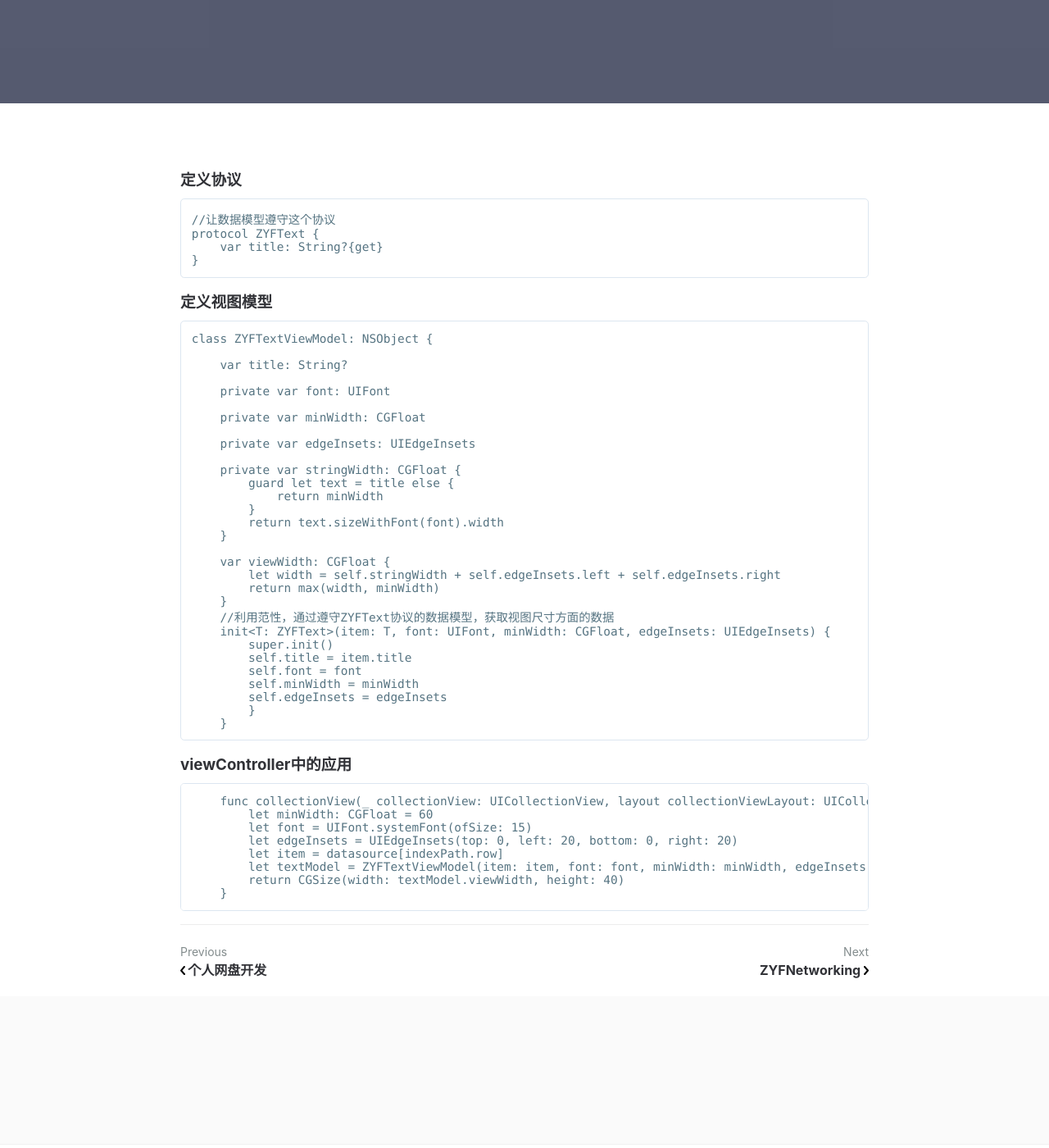
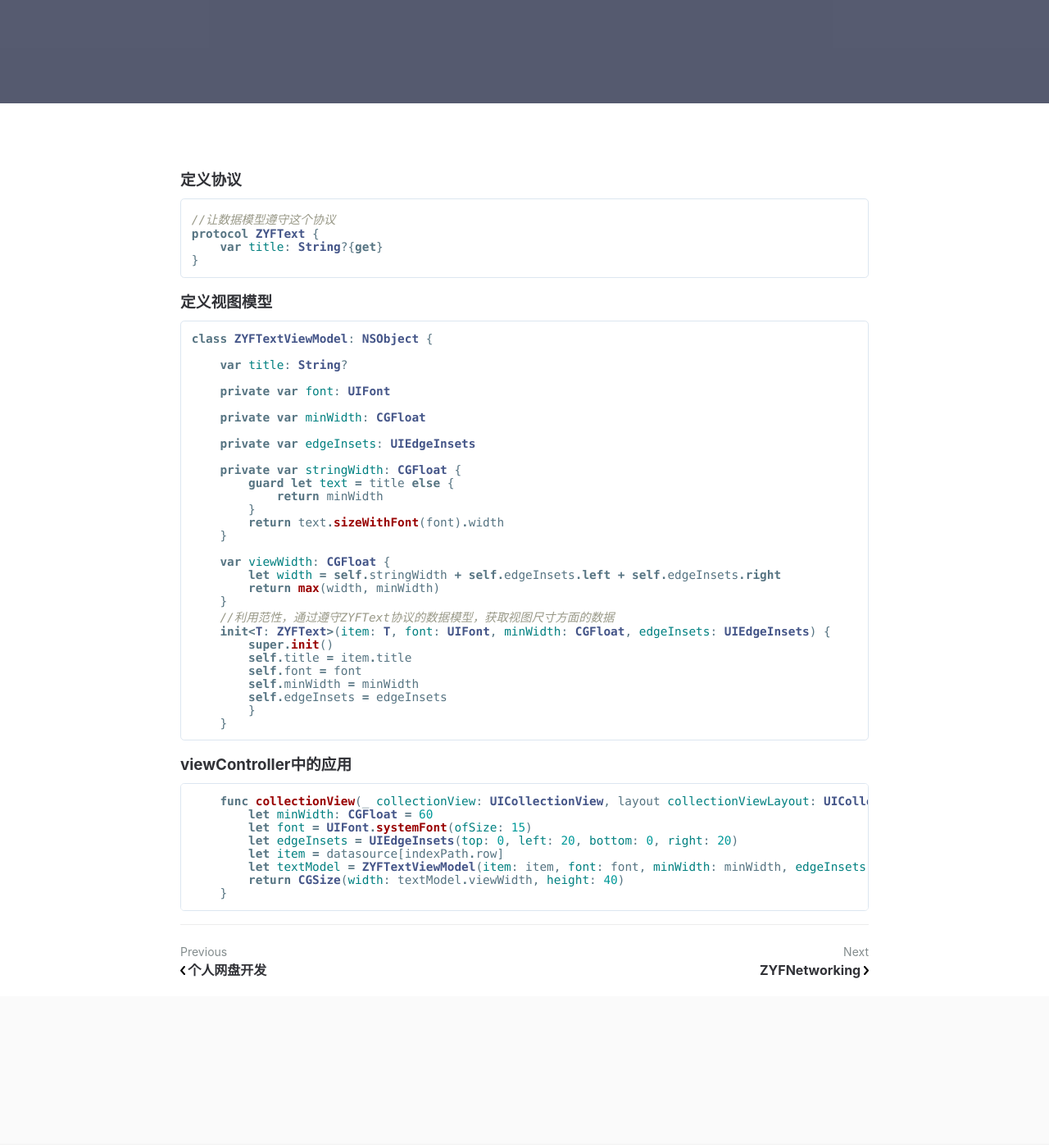
Before and after one commit to zyfilife/zyfilife.github.io, a Jekyll site: the page built from _posts/2018-01-27-数据模型转视图模型.md, in a window 1280 px wide and 1400 px high, scrolled down 450 px. Shown: the whole window at 82% size. Built offline with Jekyll 4.4.1, drawn with Linux system fonts in a browser that asks for light colours; our own code applies the rules of GitHub Pages for plain Markdown files; comment, search, counter and statistics services are not loaded; some of the changed text lies outside the part shown.

Commit message:
代码高亮

````diff
--- a/_posts/2018-01-27-数据模型转视图模型.md
+++ b/_posts/2018-01-27-数据模型转视图模型.md
@@ -4,7 +4,7 @@ summary: 代码设计思路
 ---
 ### 定义协议
 
-```
+```swift
 //让数据模型遵守这个协议
 protocol ZYFText {
     var title: String?{get}
@@ -12,7 +12,7 @@ protocol ZYFText {
 ```
 ### 定义视图模型
 
-```
+```swift
 class ZYFTextViewModel: NSObject {
 
     var title: String?
@@ -47,7 +47,7 @@ class ZYFTextViewModel: NSObject {
 
 ### viewController中的应用
 
-```
+```swift
     func collectionView(_ collectionView: UICollectionView, layout collectionViewLayout: UICollectionViewLayout, sizeForItemAt indexPath: IndexPath) -> CGSize {
         let minWidth: CGFloat = 60
         let font = UIFont.systemFont(ofSize: 15)
````
Also changed, not shown: _posts/2018-01-28-zyfnetworking.md (+2 -4 lines).
